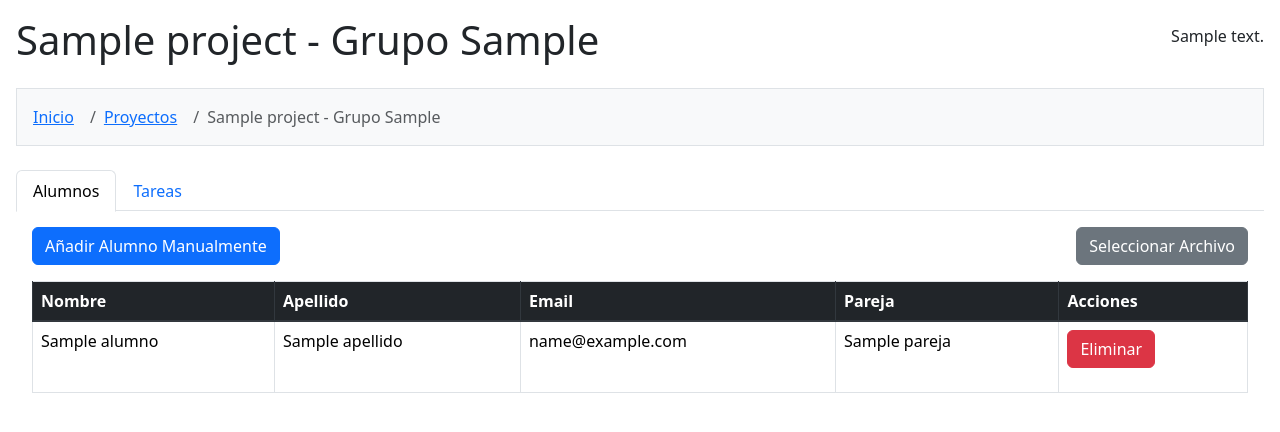
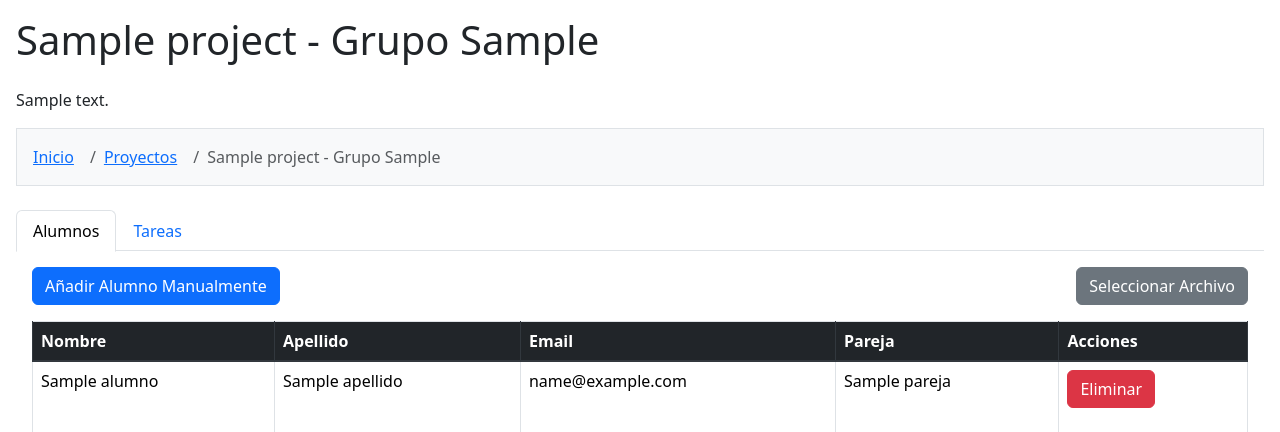
Before and after one commit to Miguelisius/FeedCycle, a Django app: template myapp/templates/registration/project_detail.html in a window 1280 px wide. Shown: the top 432 px of the page. Run offline with Django 3.2, Linux system fonts and the light colour scheme; the template is opened without the code that fills it: most values are stand-ins (such as "Sample title", 1, 10 or a date in 2020); some libraries are stand-ins or nearby versions.

Commit message:
Ajustado descripcion de project detail

```diff
--- a/myapp/templates/registration/project_detail.html
+++ b/myapp/templates/registration/project_detail.html
@@ -20,9 +20,11 @@
 
     <div class="d-flex justify-content-between align-items-center px-3 mt-3">
         <h1>{{ project.title }} - Grupo {{ grupo.numero_grupo }}</h1>
+
+    </div>
+    <div class="mt-3 px-3">
         <p>{{ project.description }}</p>
     </div>
-
     <div class="mt-3 px-3">
         <div class="bg-light p-3 border">
             <nav aria-label="breadcrumb">
```
